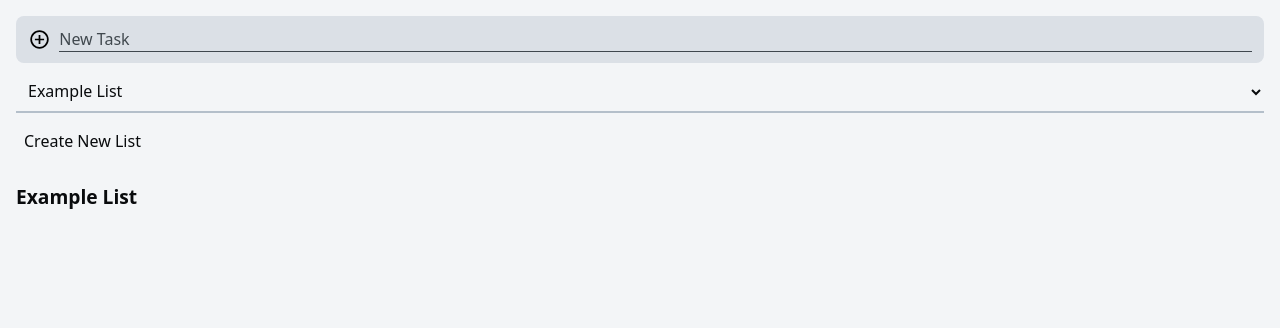
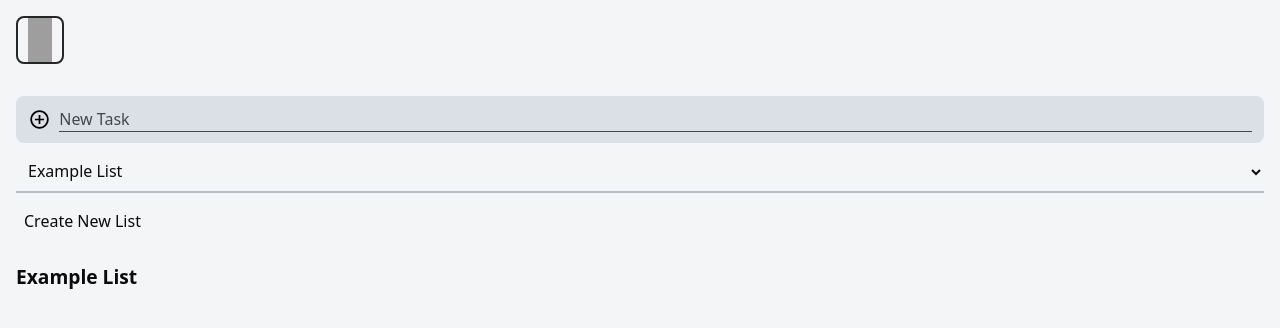
Before and after one commit to JoshuaCoquia/effortless-tasks, a Next.js app: page / in a window 1280 px wide. Shown: the top 328 px of the page. Built offline with nearby package versions, Linux system fonts and the light colour scheme; grey boxes are pictures that could not be loaded.

Commit message:
Feat: create header with button that redirects to login page

```diff
--- a/src/app/page.tsx
+++ b/src/app/page.tsx
@@ -4,6 +4,7 @@ import type { TaskData, TaskList } from "./types";
 import { useState, useEffect } from "react";
 import AddTaskForm from "@/components/AddTaskForm";
 import TaskListView from "@/components/TaskList";
+import Header from "@/components/Header";
 
 export default function Home() {
   const [newTaskTitle, setNewTaskTitle] = useState("");
@@ -122,6 +123,7 @@ export default function Home() {
   return (
     <main>
       <h1 className="hidden">Effortless Tasks</h1>
+      <Header />
       {/* Add task form */}
       <AddTaskForm
         taskTitle={newTaskTitle}
--- /dev/null
+++ b/src/components/Header.tsx
@@ -0,0 +1,12 @@
+import loginIcon from "@/images/login_24dp_090B0D_FILL0_wght400_GRAD0_opsz24.svg";
+import Image from "next/image";
+
+export default function Header() {
+    return (
+        <header className="flex items-end p-4">
+            <a href="/login" className="w-12 h-12 border-2 rounded-lg border-grey-dark flex-none outline-0 hover:bg-grey-light-background focus:bg-grey-light-background transition-colors duration-150 flex justify-center" aria-label={`Open sign in modal`}>
+                <Image src={loginIcon} width={24} height={24} alt="Login Icon" className="pointer-events-none" />
+            </a>
+        </header>
+    )
+}
```
